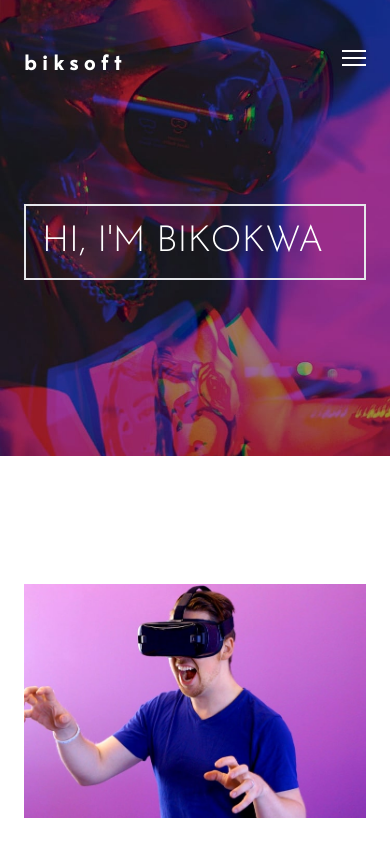
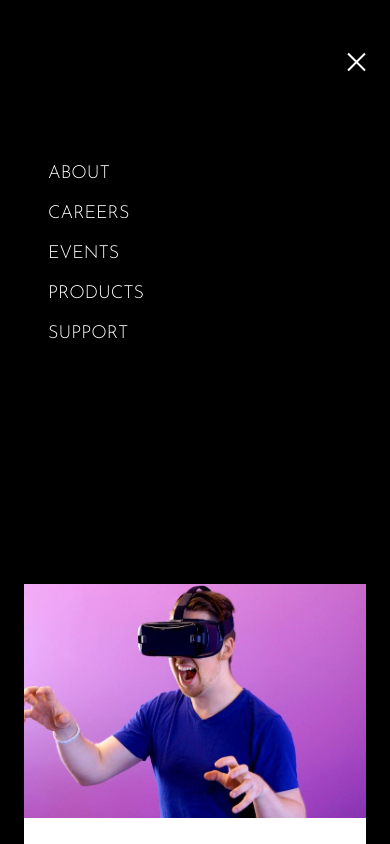
Before and after one commit to bikokwa/profile, a website: page index.html in a window 390 px wide. Both pictures are taken after a click on the button 354 px from the left and 62 px from the top of the page. Shown: the top 844 px of the page. Drawn offline with Linux system fonts and the light colour scheme.

Commit message:
create mobile menu

```diff
--- a/index.html
+++ b/index.html
@@ -10,6 +10,7 @@
       rel="stylesheet"
     />
     <link rel="stylesheet" href="css/style.css" />
+    <script src="js/script.js" defer></script>
     <title>Bikokwa</title>
   </head>
   <body>
@@ -55,7 +56,17 @@
           </div>
         </nav>
 
-        <!-- @todo Mobile Menu -->
+        <!-- Mobile Menu -->
+        <div
+          id="menu"
+          class="absolute top-0 bottom-0 left-0 flex-col hidden self-end w-full min-h-screen py-1 pt-40 pl-12 space-y-3 text-lg text-white uppercase bg-black md:hidden"
+        >
+          <a href="#" class="hover:text-pink-500">About</a>
+          <a href="#" class="hover:text-pink-500">Careers</a>
+          <a href="#" class="hover:text-pink-500">Events</a>
+          <a href="#" class="hover:text-pink-500">Products</a>
+          <a href="#" class="hover:text-pink-500">Support</a>
+        </div>
 
         <div
           class="max-w-lg mt-32 mb-32 p-4 font-sans text-4xl text-white uppercase border-2 md:p-10 md:m-32 md:mx-0 md:text-6xl"
--- /dev/null
+++ b/js/script.js
@@ -0,0 +1,8 @@
+const btn = document.getElementById("menu-btn");
+const menu = document.getElementById("menu");
+
+btn.addEventListener("click", function () {
+  btn.classList.toggle("open");
+  menu.classList.toggle("flex");
+  menu.classList.toggle("hidden");
+});
```
Also changed, not shown: css/style.css.
